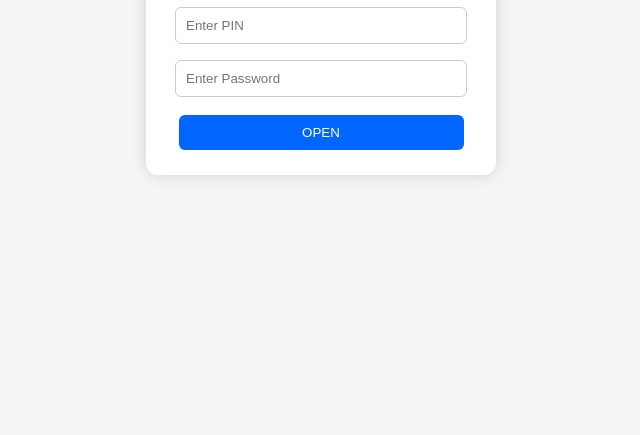
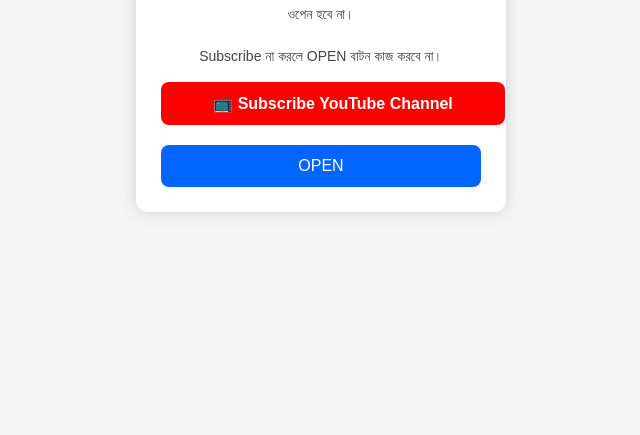
Before and after one commit to islamjberul-pixel/BK71-AI, a plain HTML site: page index.html in a window 1280 px wide. Shown: the part 365-800 px from the top of the page, without its empty margins (319-959 px from the left). Drawn offline with Linux system fonts and the light colour scheme.

Commit message:
Update index.html

```diff
--- a/index.html
+++ b/index.html
@@ -1,10 +1,10 @@
 <!DOCTYPE html>
-<html lang="en">
+<html lang="bn">
 <head>
 <meta charset="UTF-8">
 <meta name="viewport" content="width=device-width, initial-scale=1.0">
-<title>BK71 AI
- সাইট টি ওপেন করতে প্রথম এ আপনার ফোন এ ডেক্সটপ সাইট অন করে নিন নাহলে সাইট ওপেন হবে না</title>
+<title>BK71 AI</title>
+
 <style>
 body{
     margin:0;
@@ -15,60 +15,100 @@
     background:#f5f5f5;
     font-family:Arial,sans-serif;
 }
+
 .box{
+    width:320px;
     background:#fff;
     padding:25px;
     border-radius:12px;
     box-shadow:0 0 15px rgba(0,0,0,.15);
     text-align:center;
-    width:300px;
 }
+
 h1{
-    margin-bottom:20px;
     color:#0066ff;
 }
-input{
-    width:90%;
-    padding:10px;
-    margin:8px 0;
-    border:1px solid #ccc;
-    border-radius:6px;
+
+.notice{
+    font-size:14px;
+    color:#444;
+    line-height:1.5;
+    margin-bottom:15px;
 }
-button{
-    width:95%;
-    padding:10px;
-    margin-top:10px;
+
+.yt-btn{
+    display:block;
+    width:100%;
+    padding:12px;
+    margin:10px 0;
+    background:#ff0000;
+    color:#fff;
+    text-decoration:none;
+    border-radius:8px;
+    font-weight:bold;
+}
+
+.open-btn{
+    width:100%;
+    padding:12px;
     border:none;
-    border-radius:6px;
+    border-radius:8px;
     background:#0066ff;
     color:#fff;
+    font-size:16px;
     cursor:pointer;
+    margin-top:10px;
 }
-button:hover{
-    opacity:.9;
+
+.open-btn:hover{
+    opacity:0.9;
 }
 </style>
 </head>
+
 <body>
 
 <div class="box">
-    <h1>BK71 AI</h1>
-    <input type="password" id="pin" placeholder="Enter PIN">
-    <input type="password" id="password" placeholder="Enter Password">
-    <button onclick="openLink()">OPEN</button>
+
+<h1>BK71 AI</h1>
+
+<div class="notice">
+এই সাইট ওপেন করতে হলে আগে YouTube চ্যানেল <b>Subscribe</b> করতে হবে। এবং ফোন এর ডেক্সটপ সাইট অন করতে হবে; নাহলে সাইট ওপেন হবে না।
+<br><br>
+Subscribe না করলে OPEN বাটন কাজ করবে না।
+</div>
+
+<!-- YouTube Subscribe (App open) -->
+<a class="yt-btn"
+   href="vnd.youtube://www.youtube.com/@4xempire077?sub_confirmation=1"
+   target="_blank">
+📺 Subscribe YouTube Channel
+</a>
+
+<button class="open-btn" onclick="openSite()">
+OPEN
+</button>
+
 </div>
 
 <script>
-function openLink(){
-    const pin = document.getElementById("pin").value;
-    const password = document.getElementById("password").value;
 
-    if(pin === "BK71" && password === "BK08083142"){
+// Fake subscribe check (NOT real verification)
+let subscribed = false;
+
+// user clicks subscribe button → assume subscribed
+document.querySelector(".yt-btn").addEventListener("click", function(){
+    subscribed = true;
+});
+
+function openSite(){
+    if(subscribed){
         window.location.href = "https://docs.google.com/videos/u/6/mobilecreate?pli=1";
     }else{
-        alert("Wrong PIN or Password!");
+        alert("আগে YouTube চ্যানেল Subscribe করুন!");
     }
 }
+
 </script>
 
 </body>
```
